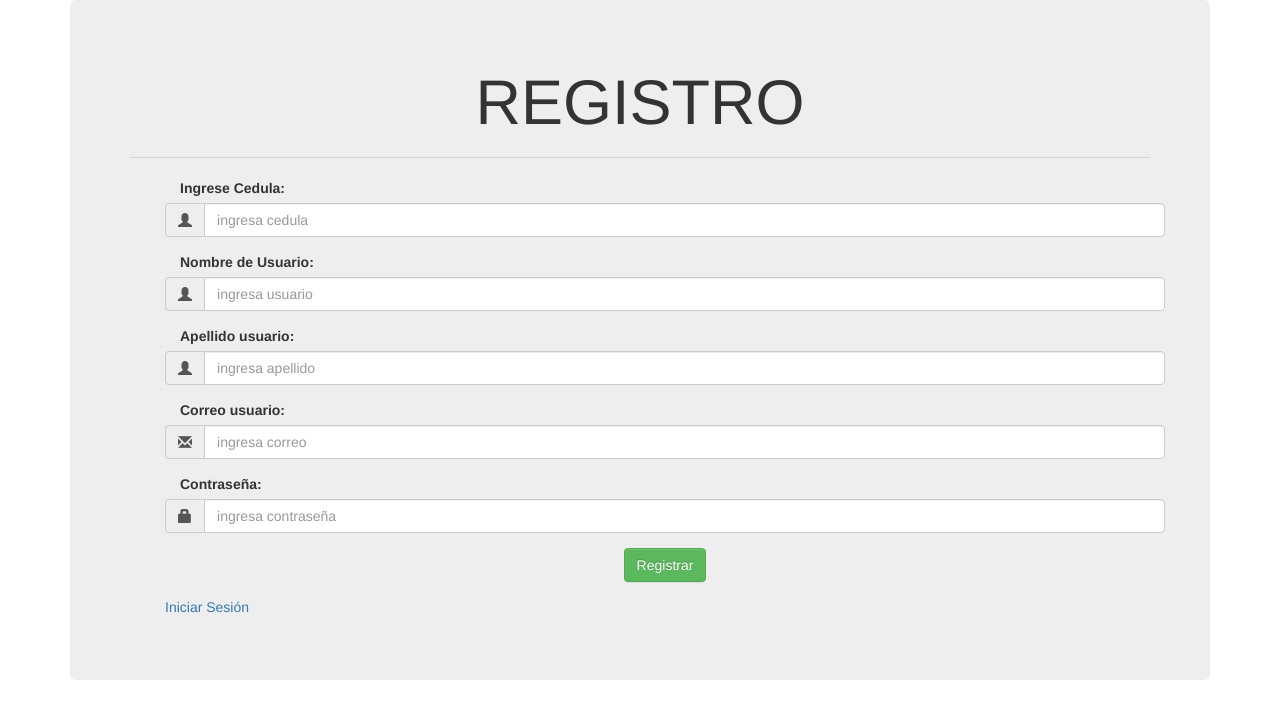
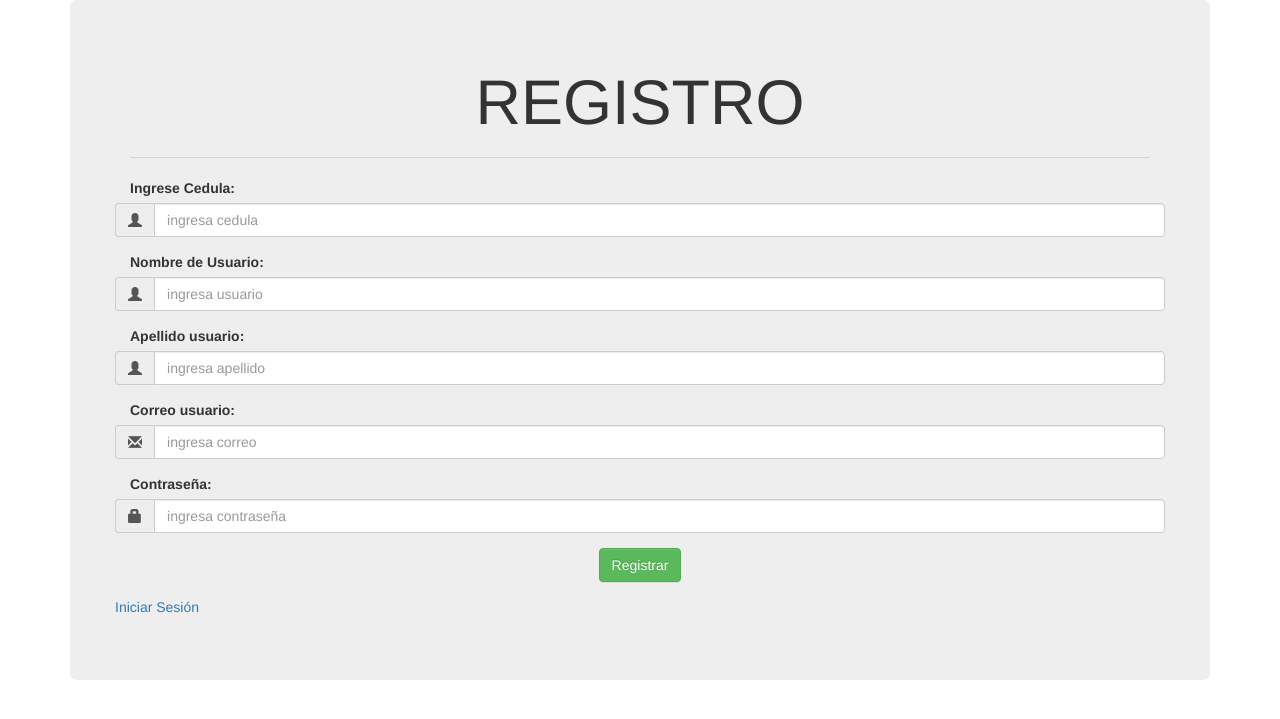
Before and after one commit to malu1985/Tiendaapp, a PHP site: page /vista/registro_vista.php in a window 1280 px wide. Shown: the top 719 px of the page. Run offline with PHP 8.4, Linux system fonts and the light colour scheme.

Commit message:
Update registro_vista.php

```diff
--- a/vista/registro_vista.php
+++ b/vista/registro_vista.php
@@ -20,7 +20,7 @@
 					</div>
 					<hr>
 					</hr>
-					<form class="form-horizontal" method="POST" name="flogin" id="flogin"  action="../controlador/registro_controlador.php" style="margin-left: 50px; ">
+					<form class="form-horizontal" method="POST" name="flogin" id="flogin"  action="../controlador/registro_controlador.php" >
 					<div align="left">
 						<label>Ingrese Cedula:</label>
 							<div class="form-group input-group">
```
